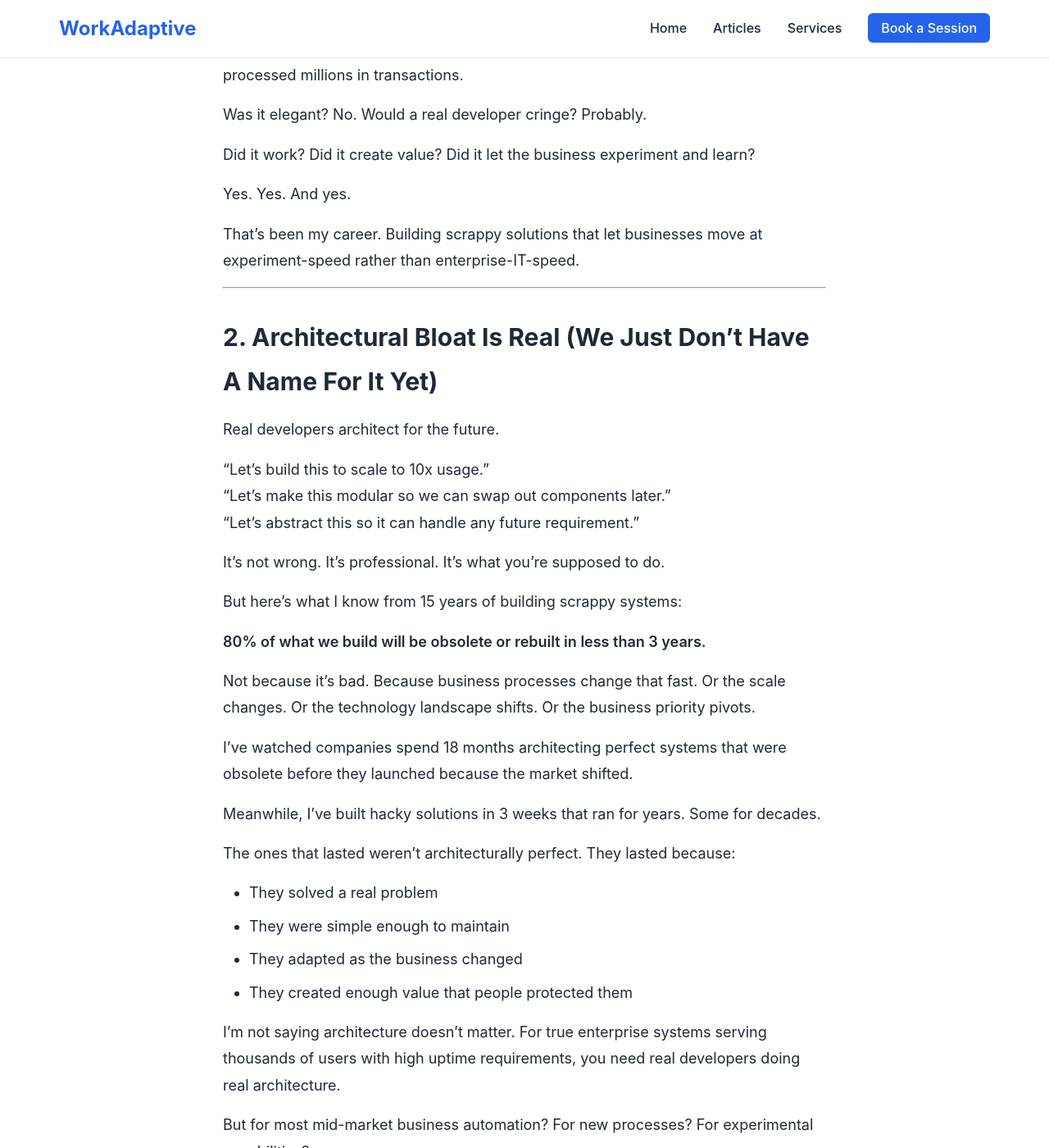
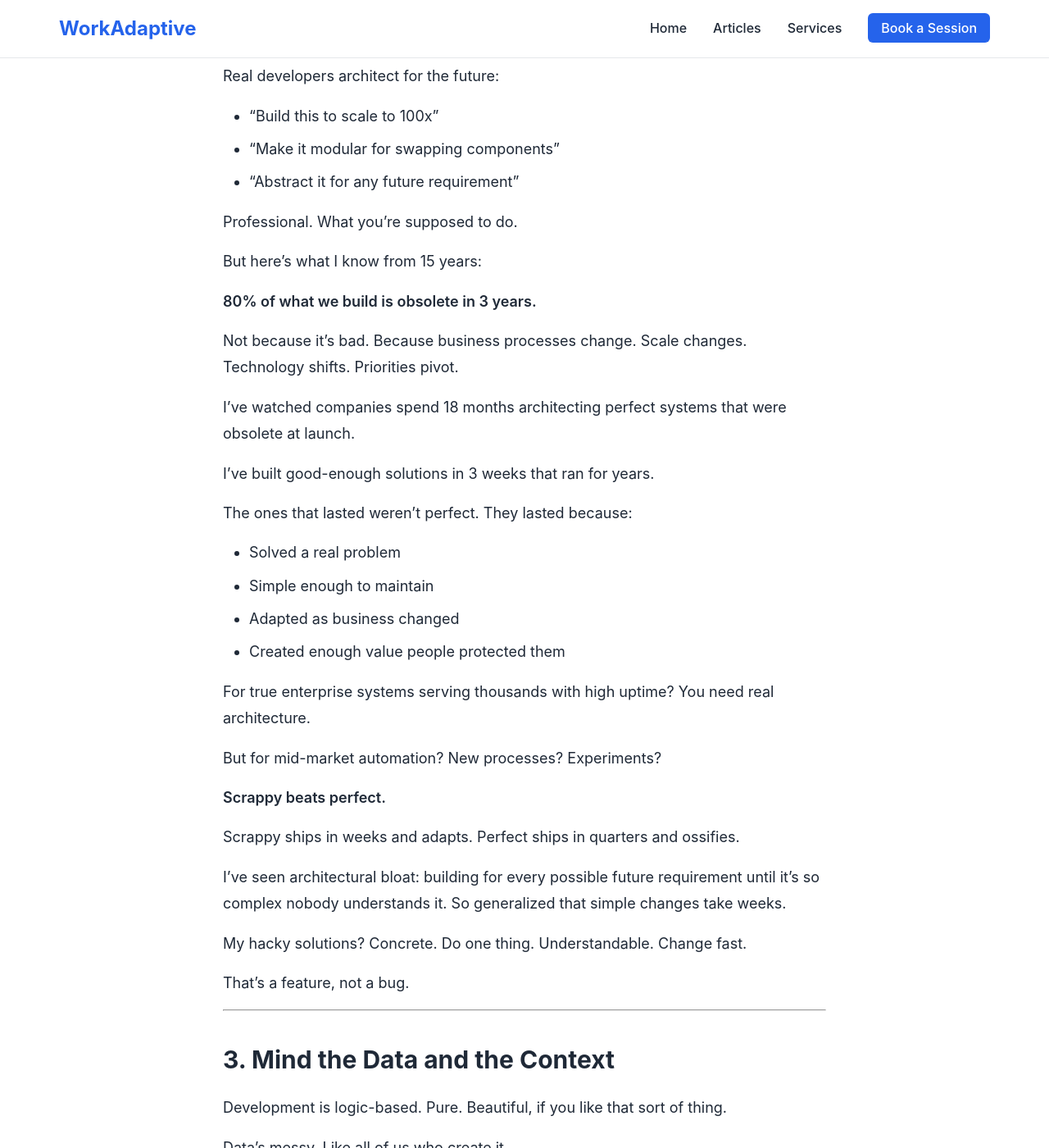
Before and after one commit to workadaptive/content, a Jekyll site: the page built from _articles/not-a-real-developer.md, in a window 1280 px wide and 1400 px high, scrolled down 1968 px. Shown: the whole window at 82% size. Built offline with Jekyll 4.4.1, drawn with Linux system fonts in a browser that asks for light colours; some of the changed text lies outside the part shown.

Commit message:
Complete Draft 2+3 processing for not-a-real-developer article - cut from 3600 to 2500 words, added humanization

```diff
--- a/_articles/not-a-real-developer.md
+++ b/_articles/not-a-real-developer.md
@@ -2,111 +2,100 @@
 layout: article
 title: "Not a Real Developer (And Why That's Been My Advantage)"
 date: 2025-11-02
-description: "15 years of creating value through scrappy hacking instead of formal development. Why November 2025 is the moment when being 'not a real developer' became a competitive advantage."
-excerpt: "I've been 'not a real developer' for 15 years. Built systems generating millions in value. Automated thousands of hours of manual work. All while feeling like I wasn't doing it 'right.' November 2025 is when I realized: scrappy hacking isn't a workaround—it's a legitimate strategy."
+description: "15 years of creating value through scrappy hacking. Why November 2025 is when being 'not a real developer' became a competitive advantage."
+excerpt: "I've been 'not a real developer' for 15 years. Built systems generating millions. Automated thousands of hours. All while feeling like I wasn't doing it 'right.' November 2025 is when I realized: scrappy hacking isn't a workaround—it's a strategy."
 ---
 
-I have a long history of being "not a real developer."
+I've been "not a real developer" for 15 years.
 
-And I've created a ton of value - often more value - in digital systems through scrappy hacking.
+And I've created tons of value through scrappy hacking.
 
-This used to bother me. I'd look at computer science grads with their algorithmic knowledge and design patterns. Real developers who could architect enterprise systems and debate the merits of microservices vs. monoliths.
+This used to bother me. I'd look at CS grads with their design patterns and architectural knowledge. Real developers who could debate microservices vs. monoliths.
 
-I couldn't do that. Still can't, really.
+I couldn't do that. Still can't.
 
-But over 15+ years, I've built systems that generated millions in value. Automated processes that saved thousands of hours. Created dashboards and pipelines and integrations that became mission-critical to businesses.
+But I've built systems that generated millions. Automated processes saving thousands of hours. Created dashboards and integrations that became mission-critical.
 
 Not through "real development." Through scrappy hacking.
 
-And now, in November 2025, with Claude Sonnet 4.5 and GPT-5, scrappy hacking just became a legitimate competitive strategy.
+November 2025, with Claude 4.5 and GPT-5, scrappy hacking became a competitive strategy.
 
-Let me explain why.
+Here's why.
 
 ---
 
-## 1. Sometimes the "Real Developer" Way Is Just Too Heavy
+## 1. The "Real Developer" Way Is Too Heavy
 
-Here's what happens with formal development:
-
-You have an idea. A process that could be automated. A new capability that might unlock revenue.
-
-The "right" way to do this:
-- Write a business case
+Formal development:
+- Write business case
 - Get budget approval
-- Hire developers or contract a firm
-- Gather formal requirements
-- Design the architecture
+- Hire developers
+- Gather requirements
+- Design architecture
 - Build in sprints
 - Test extensively
 - Deploy with change management
 
-Timeline: 9-18 months
-Cost: $150K-$500K
-Risk: By the time it launches, the need has changed
+**Timeline:** 9-18 months
+**Cost:** $150K-$500K
+**Risk:** By launch, the need's changed
 
-And if it's a new product or process? You don't even have good data for the business case. You're guessing. Competing against proven incumbent systems for budget. Fighting for resources.
+And if it's experimental? You don't even have data for the business case. You're competing for budget against proven systems.
 
-So what happens? Nothing. The idea dies in planning.
+So what happens? Nothing. The idea dies.
 
-But startups don't work this way. Lean methodology doesn't work this way.
+Startups don't work this way. They experiment. Hack. Build scrappy MVPs. Launch fast, learn, iterate.
 
-They experiment. They hack. They build scrappy MVPs. They launch fast, learn, iterate.
+I've built things in Power BI that "weren't designed for that." Mashed up data sources that shouldn't work together. Created Excel workflows processing millions in transactions.
 
-You know what that is? Scrappy hacking.
+Elegant? No. Would developers cringe? Probably.
 
-I've built things in Power BI that "weren't designed for that." Mashed up data sources that shouldn't technically work together. Created Excel-based workflows that processed millions in transactions.
+Did it work? Create value? Let the business experiment?
 
-Was it elegant? No. Would a real developer cringe? Probably.
+Yes. Yes. Yes.
 
-Did it work? Did it create value? Did it let the business experiment and learn?
-
-Yes. Yes. And yes.
-
-That's been my career. Building scrappy solutions that let businesses move at experiment-speed rather than enterprise-IT-speed.
+That's been my career. Scrappy solutions that move at experiment-speed, not enterprise-IT-speed.
 
 ---
 
-## 2. Architectural Bloat Is Real (We Just Don't Have A Name For It Yet)
+## 2. Architectural Bloat Is Real
 
-Real developers architect for the future.
+Real developers architect for the future:
+- "Build this to scale to 100x"
+- "Make it modular for swapping components"
+- "Abstract it for any future requirement"
 
-"Let's build this to scale to 10x usage."
-"Let's make this modular so we can swap out components later."
-"Let's abstract this so it can handle any future requirement."
+Professional. What you're supposed to do.
 
-It's not wrong. It's professional. It's what you're supposed to do.
+But here's what I know from 15 years:
 
-But here's what I know from 15 years of building scrappy systems:
+**80% of what we build is obsolete in 3 years.**
 
-**80% of what we build will be obsolete or rebuilt in less than 3 years.**
+Not because it's bad. Because business processes change. Scale changes. Technology shifts. Priorities pivot.
 
-Not because it's bad. Because business processes change that fast. Or the scale changes. Or the technology landscape shifts. Or the business priority pivots.
+I've watched companies spend 18 months architecting perfect systems that were obsolete at launch.
 
-I've watched companies spend 18 months architecting perfect systems that were obsolete before they launched because the market shifted.
+I've built good-enough solutions in 3 weeks that ran for years.
 
-Meanwhile, I've built hacky solutions in 3 weeks that ran for years. Some for decades.
+The ones that lasted weren't perfect. They lasted because:
+- Solved a real problem
+- Simple enough to maintain
+- Adapted as business changed
+- Created enough value people protected them
 
-The ones that lasted weren't architecturally perfect. They lasted because:
-- They solved a real problem
-- They were simple enough to maintain
-- They adapted as the business changed
-- They created enough value that people protected them
+For true enterprise systems serving thousands with high uptime? You need real architecture.
 
-I'm not saying architecture doesn't matter. For true enterprise systems serving thousands of users with high uptime requirements, you need real developers doing real architecture.
+But for mid-market automation? New processes? Experiments?
 
-But for most mid-market business automation? For new processes? For experimental capabilities?
+**Scrappy beats perfect.**
 
-Scrappy beats perfect. Every time.
+Scrappy ships in weeks and adapts. Perfect ships in quarters and ossifies.
 
-Because scrappy ships in weeks and adapts as it learns. Perfect ships in quarters and ossifies.
+I've seen architectural bloat: building for every possible future requirement until it's so complex nobody understands it. So generalized that simple changes take weeks.
 
-We don't have a term for "architectural bloat." But I've seen it. Building for every possible future requirement. Making it modular and abstract and flexible.
+My hacky solutions? Concrete. Do one thing. Understandable. Change fast.
 
-Until it's so complex that nobody understands it. So generalized that simple changes take weeks. So "perfect" that adapting to actual business needs requires architectural debates.
-
-My hacky solutions? They're concrete. They do one thing. They're understandable. They change fast.
-
-That's not a bug. That's a feature.
+That's a feature, not a bug.
 
 ---
 
@@ -128,31 +117,27 @@ Where it comes from. Why it's inconsistent. What the business rules actually are
 
 Real developers want to fix the data first. Normalize it. Clean it at the source. Design proper schemas.
 
-I work with what I have. Right now. Imperfect.
+I work with what I've got. Right now. Imperfect.
 
 I build pipelines that handle the mess. That expect inconsistency. That adapt to reality rather than waiting for reality to be fixed.
 
-And here's what's wild about November 2025:
+Here's what's wild about November 2025:
 
 There's a whole new kind of data we can work with. Text. Audio. Video.
 
-Incredibly valuable types of data. And increasingly, data about logic itself.
+I'm starting to pair traditional rows and columns with unstructured text. Requirements documents as data sources. Email threads as business logic. Meeting transcripts as specifications.
 
-I'm starting to pair traditional rows and columns and formulas with unstructured text data. Requirements documents as data sources. Email threads as business logic. Meeting transcripts as specifications.
-
-This would be impossible for a traditional developer mindset. "First, let's structure this data properly."
+This'd be impossible for a traditional developer mindset. "First, let's structure this data properly."
 
 But with AI? The AI reads the messy text. Understands the intent. Generates the structured logic.
 
-My job is to mind the data. Understand the context. Know where the edge cases hide in real-world mess.
+My job's to mind the data. Understand the context. Know where the edge cases hide in real-world mess.
 
 AI handles the clean implementation.
 
-It's scrappy hacking at a whole new level.
-
 ---
 
-## 4. The AI Knows Patterns I Don't (And That's Fine)
+## 4. The AI Knows Patterns I Don't
 
 Here's what changed in September/October 2025:
 
@@ -180,7 +165,7 @@ It implemented it. Clean code. Good structure. Production-ready.
 
 Two weeks. One person (me, not a real developer). Working solution.
 
-The scrappy part? I didn't architect it properly first. I didn't write formal specs. I didn't design the database schema on paper.
+The scrappy part? I didn't architect it properly first. Didn't write formal specs. Didn't design the database schema on paper.
 
 I just started. Described what I needed. Iterated as I learned. Adapted as the real requirements emerged.
 
@@ -196,7 +181,7 @@ Neither of us could do it alone. Together, we ship.
 
 Here's what I'm learning in late 2025:
 
-The best way to work with AI isn't to give it detailed instructions. It's to give it direction and let it figure out the path.
+The best way to work with AI isn't detailed instructions. It's direction—then let it figure out the path.
 
 Real developers are trained to be precise. Specify everything. Leave nothing to interpretation. That's how you write code.
 
@@ -206,7 +191,7 @@ You point. You describe the outcome. You provide context. Then you let it explor
 
 "I need to integrate these three systems. Here's the business logic. Here are the edge cases I know about. Figure out the best approach."
 
-And it does. It researches the APIs. It considers different architectural approaches. It asks about tradeoffs. Then it implements.
+And it does. It researches the APIs. Considers different architectural approaches. Asks about tradeoffs. Then implements.
 
 This is deeply uncomfortable for real developers. "But what if it makes the wrong choice?"
 
@@ -231,8 +216,6 @@ This wouldn't work with old AI. You needed to be precise or you'd get garbage.
 But September 2025 changed that. Now you can be directional. Strategic. Let the AI handle tactical.
 
 That's not programming. That's collaboration. With something that's not human, but thinks.
-
-Welcome to scrappy hacking in the agentic age.
 
 ---
 
@@ -244,7 +227,7 @@ Multiple AI agents working in parallel. Each one tackling a piece of a complex p
 
 This sounds like enterprise architecture. But it's scrappy as hell.
 
-One agent researching the API integration patterns. Another building the data transformation logic. A third handling error conditions and logging. A fourth writing tests.
+One agent researching API integration patterns. Another building data transformation logic. A third handling error conditions and logging. A fourth writing tests.
 
 All simultaneously. All in the same VS Code workspace. All sharing context through files.
 
@@ -253,6 +236,20 @@ I'm cycling between them. Nudging each forward. Checking their reasoning. Adjust
 This is impossible for a single human developer. Too much context to hold. Too many pieces to coordinate.
 
 But it's natural for a scrappy hacker with AI collaborators.
+
+I don't need to understand every piece. I need to understand the business problem. The integration points. The "good enough" threshold.
+
+The agents handle the implementation. Each in their domain. All coordinated through shared context.
+
+This is absurdly powerful. And it feels like scrappy hacking because I'm still iterating. Still adapting. Still learning as I build.
+
+But now I'm orchestrating multiple expert AI collaborators instead of struggling alone.
+
+A real developer would want to plan this properly first. Design the architecture. Allocate responsibilities. Coordinate formally.
+
+I just start. Point each agent at a piece. Let them explore. Adjust as patterns emerge.
+
+Scrappy. But at a scale that wasn't possible six months ago.
 
 I don't need to be in all of them constantly. I check in. I adjust. I make judgment calls about which pieces need more attention.
 
@@ -339,9 +336,7 @@ Now we have AI that handles the technical implementation. That knows the pattern
 
 Combined with our business knowledge and scrappy mindset?
 
-That's a competitive advantage.
-
----
+That's a competitive advantage.---
 
 ## My Advice If You're "Not a Real Developer"
 
@@ -357,21 +352,19 @@ Learn to:
 - Mind the data and the context
 - Ship fast and iterate constantly
 - Embrace good enough over perfect
-- Work with messy reality, not clean theory
 
-The AI will handle:
+The AI handles:
 - Clean code structure
 - Design patterns
 - Best practices
 - Technical implementation
-- Architectural patterns
 
 You focus on:
 - Business value
 - Real-world complexity
 - Judgment calls
 - What's good enough
-- What matters and what doesn't
+- What matters
 
 That combination? That's the new competitive advantage.
 
@@ -380,8 +373,6 @@ Not "real development." Not "AI does everything."
 Scrappy hackers collaborating with agentic AI.
 
 Fast, adaptive, valuable.
-
-That's the future. And we've been training for it our whole careers without knowing it.
 
 ---
 
```
Also changed, not shown: other parts of _articles/not-a-real-developer.md (+5 -5 lines).
